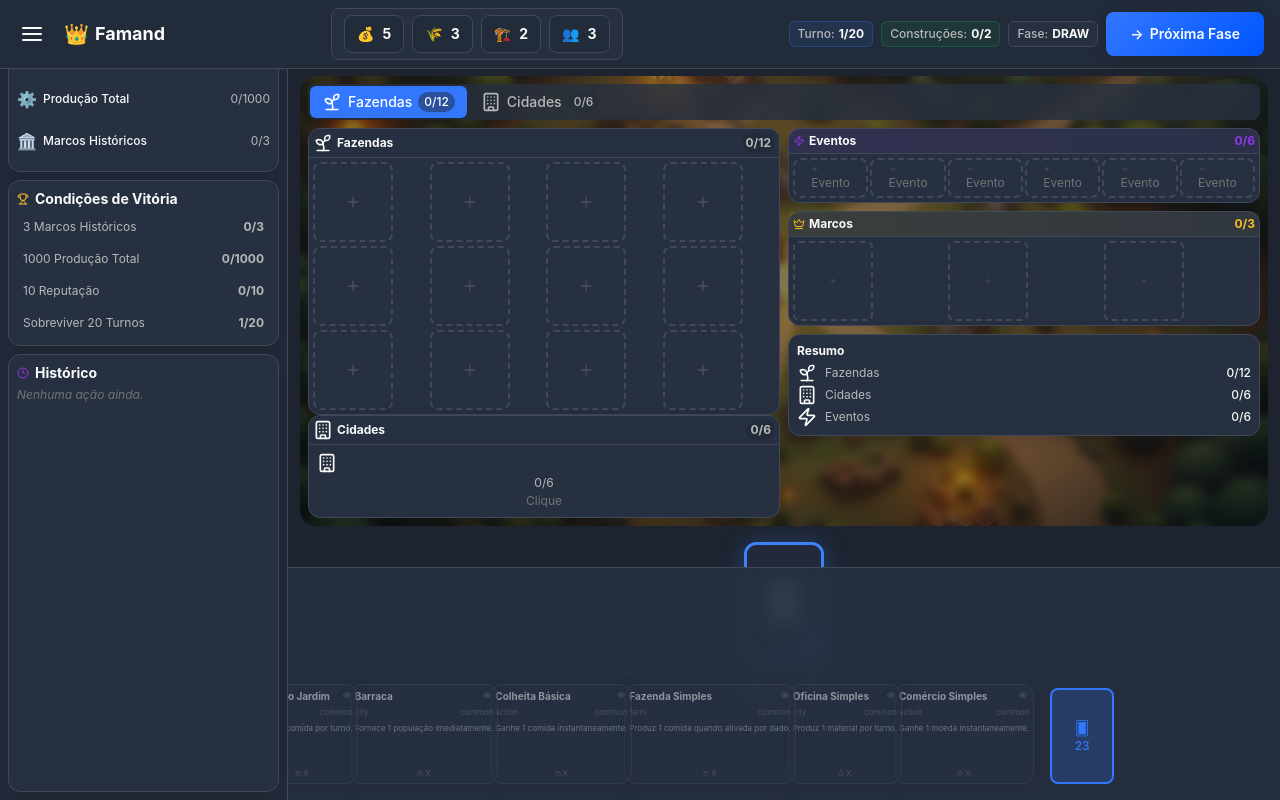
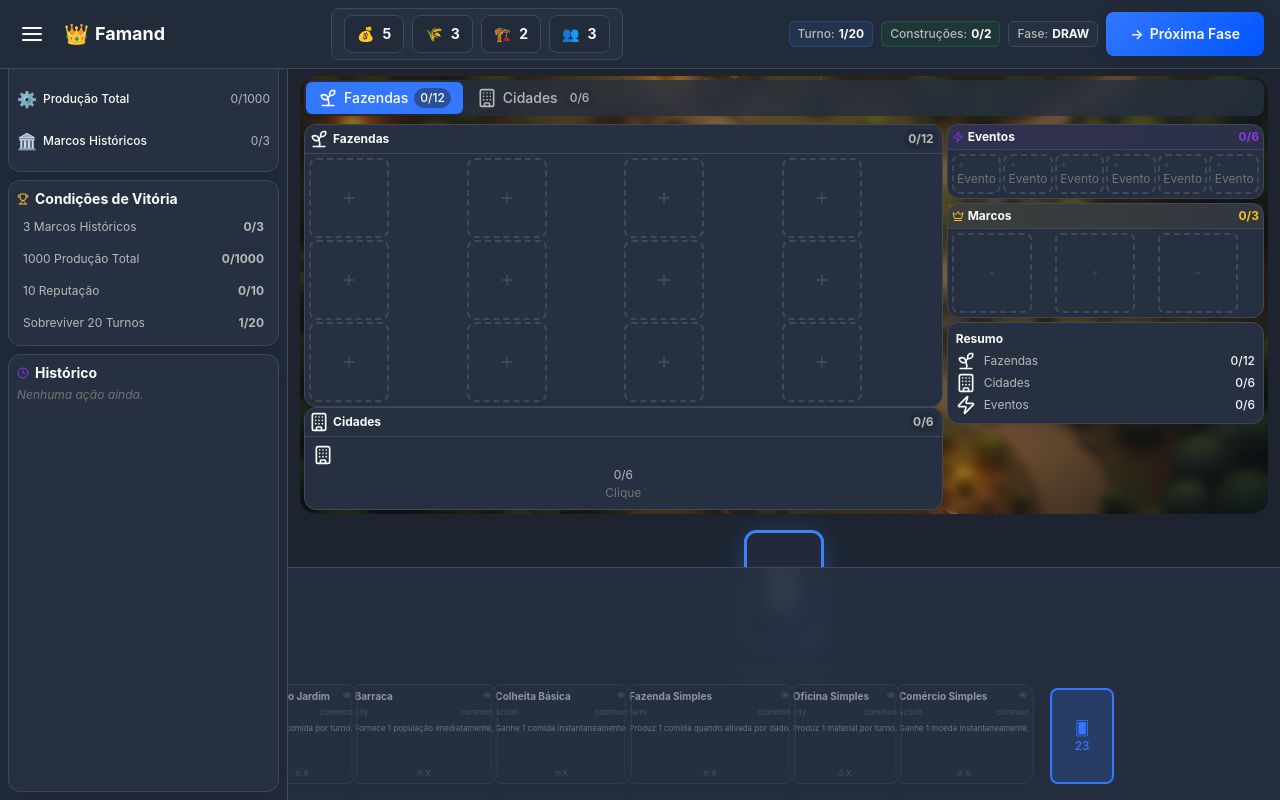
Before and after one commit to dmklda/farmandcity, a React (Vite) app: page / in a window 1280 px wide. Built offline with nearby package versions, Linux system fonts and the light colour scheme.

Commit message:
Adjust grid spacing
Reduce spacing between grid cells and components to create a less cluttered and more visually appealing layout.

```diff
--- a/src/components/EnhancedGridBoard.tsx
+++ b/src/components/EnhancedGridBoard.tsx
@@ -54,9 +54,9 @@ const GridSection: React.FC<GridSectionProps> = ({
   onClick
 }) => {
   const renderGrid = () => {
-    const cols = grid[0]?.length || 2; // Número de colunas baseado na primeira linha
+    const cols = grid[0]?.length || 2;
     return (
-    <div className={`grid gap-1 p-1`} style={{ gridTemplateColumns: `repeat(${cols}, minmax(0, 1fr))` }}>
+    <div className={`grid gap-0.5 p-1`} style={{ gridTemplateColumns: `repeat(${cols}, minmax(0, 1fr))` }}>
       {grid.flatMap((row, rowIndex) =>
         row.map((cell, colIndex) => (
           <div
@@ -152,7 +152,7 @@ const LandmarkSection: React.FC<{
     </div>
 
     <div className="p-1">
-      <div className="grid grid-cols-3 gap-1">
+      <div className="grid grid-cols-3 gap-0.5">
         {Array.from({ length: 3 }, (_, i) => (
           <div
             key={i}
@@ -311,7 +311,7 @@ const EnhancedGridBoard: React.FC<EnhancedGridBoardProps> = ({
       <div className="absolute inset-0 bg-black/40 backdrop-blur-sm" />
 
       {/* Content */}
-      <div className="relative z-10 p-2">
+      <div className="relative z-10 p-1">
         {/* Tab Navigation */}
         <div className="flex gap-0.5 mb-2 bg-surface-card/80 backdrop-blur rounded-lg p-0.5">
           {sections.map((section) => (
@@ -336,8 +336,8 @@ const EnhancedGridBoard: React.FC<EnhancedGridBoardProps> = ({
         </div>
 
         {/* Grid Layout */}
-        <div className="grid grid-cols-1 lg:grid-cols-4 gap-2">
-          {/* Active Grid Section - Takes 2 columns */}
+        <div className="grid grid-cols-1 lg:grid-cols-3 gap-1">
+          {/* Active Grid Section */}
           <div className="lg:col-span-2">
             {sections.map((section) => (
               <GridSection
@@ -357,7 +357,7 @@ const EnhancedGridBoard: React.FC<EnhancedGridBoardProps> = ({
           </div>
 
           {/* Right Column - Events and Landmarks */}
-          <div className="lg:col-span-2 space-y-2">
+          <div className="space-y-1">
             {/* Events Section - Fixed like field cards */}
             <EventCardsSection
               eventGrid={eventGrid}
```
